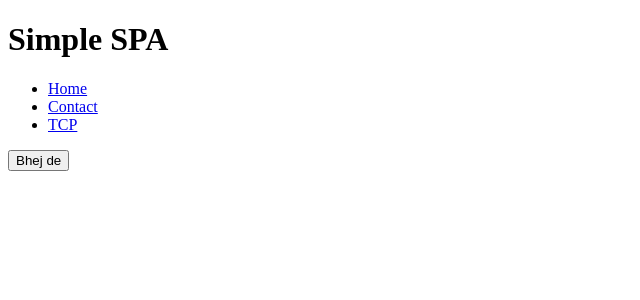
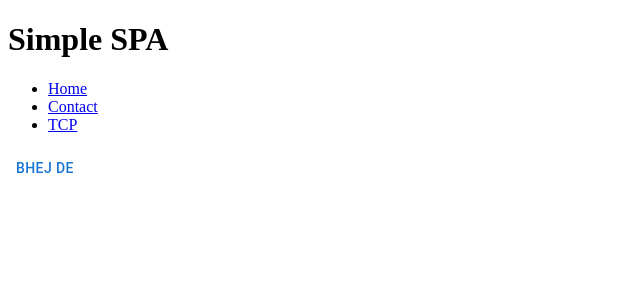
Before and after one commit to ParanoidBat/BMA-Client-App, a React (Create React App) app: page /tcp in a window 1280 px wide. Shown: the top 300 px of the page, without its empty margins (0-640 px from the left). Built offline with nearby package versions, Linux system fonts and the light colour scheme.

Commit message:
mui working

```diff
--- a/package.json
+++ b/package.json
@@ -5,6 +5,9 @@
   "dependencies": {
     "@capacitor/android": "^3.6.0",
     "@capacitor/core": "^3.6.0",
+    "@emotion/react": "^11.9.3",
+    "@emotion/styled": "^11.9.3",
+    "@mui/material": "^5.8.7",
     "@testing-library/jest-dom": "^5.16.4",
     "@testing-library/react": "^13.3.0",
     "@testing-library/user-event": "^13.5.0",
--- a/src/TCP.js
+++ b/src/TCP.js
@@ -1,5 +1,6 @@
 import React from "react";
 import { TCP } from "tcp-comm";
+import { Button } from "@mui/material";
 
 const TCPComm = () => {
   const lel = async () => {
@@ -8,7 +9,7 @@ const TCPComm = () => {
 
   return (
     <div>
-      <button onClick={() => lel()}>Bhej de</button>
+      <Button onClick={() => lel()}>Bhej de</Button>
     </div>
   );
 };
```
Also changed, not shown: 1 other file (tests, documents, lock files or other folders).
